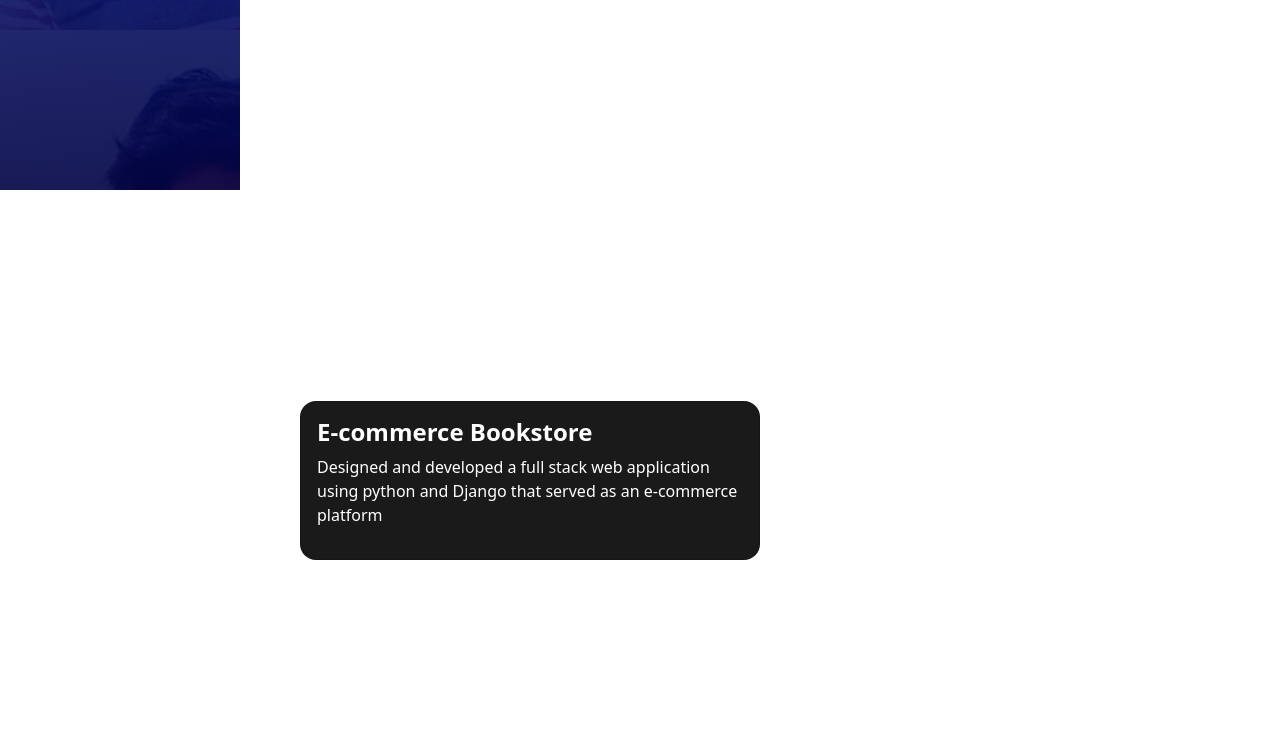
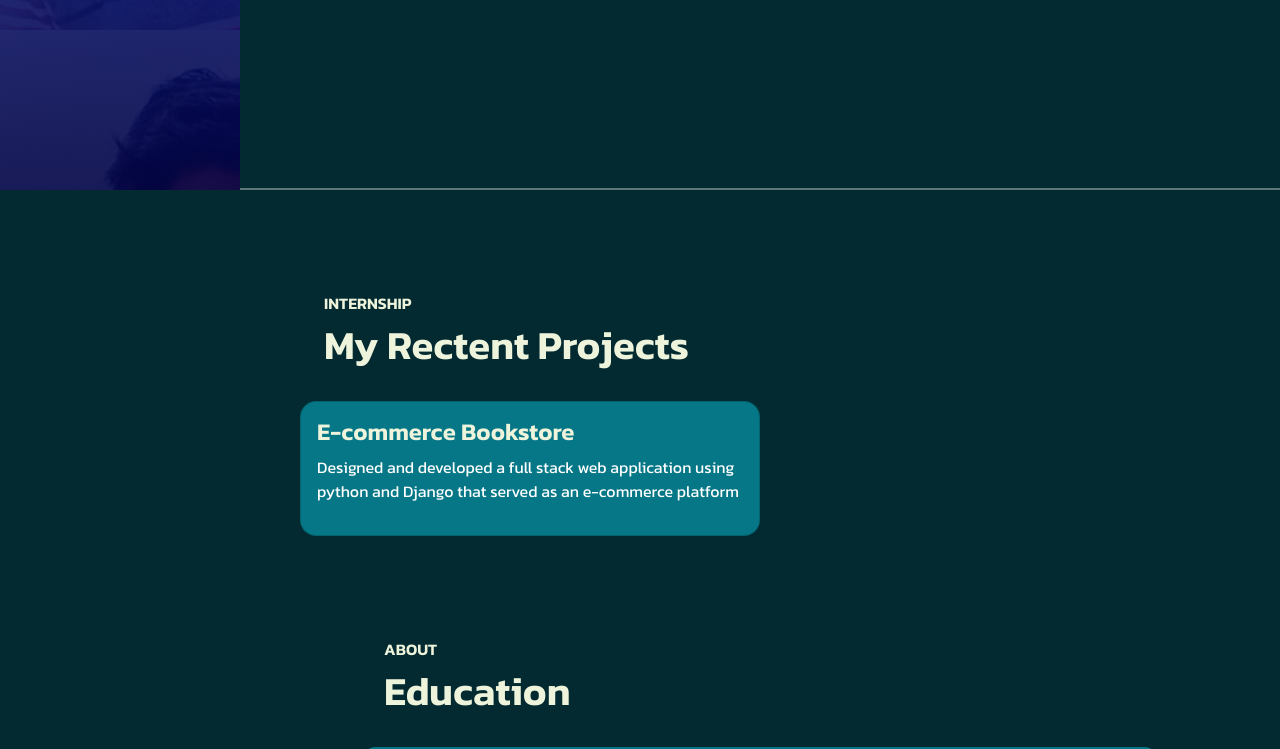
Before and after one commit to jack3466/pou, a plain HTML site: page index.html in a window 1280 px wide. Shown: the part 610-1359 px from the top of the page. Drawn offline with Linux system fonts and the light colour scheme; files whose address does not match are found by name; a web font is replaced by a local one.

Commit message:
Update style.css

```diff
--- a/css/style.css
+++ b/css/style.css
@@ -1,6 +1,6 @@
 @import url("https://fonts.googleapis.com/css2?family=Bai+Jamjuree:wght@400;500;600;700&family=Kanit:wght@300;400;500;600&display=swap");
 
-/* :root {
+:root {
   --color-body: #b6cbce;
   --color-heading: #eef3db;
   --color-base: #057786;
@@ -9,8 +9,8 @@
   --color-brand2: rgba(0, 255, 234, 0.699);
   --sidbar-width: 240px;
   --font-base: "Kanit";
-} */
-:root {
+}
+/* :root {
   --color-body: #f5f5f5;
   --color-heading: #ffffff;
   --color-base: #1a1a1a;
@@ -19,9 +19,9 @@
   --color-brand2: rgba(255, 255, 255, 0.8);
    --sidbar-width: 240px;
   --font-base: "Kanit", sans-serif;
-}
- */
-body { */
+} */
+
+body {
   background-color: var(--color-base2);
   color: var(--color-body);
   font-family: var(--font-base);
```
